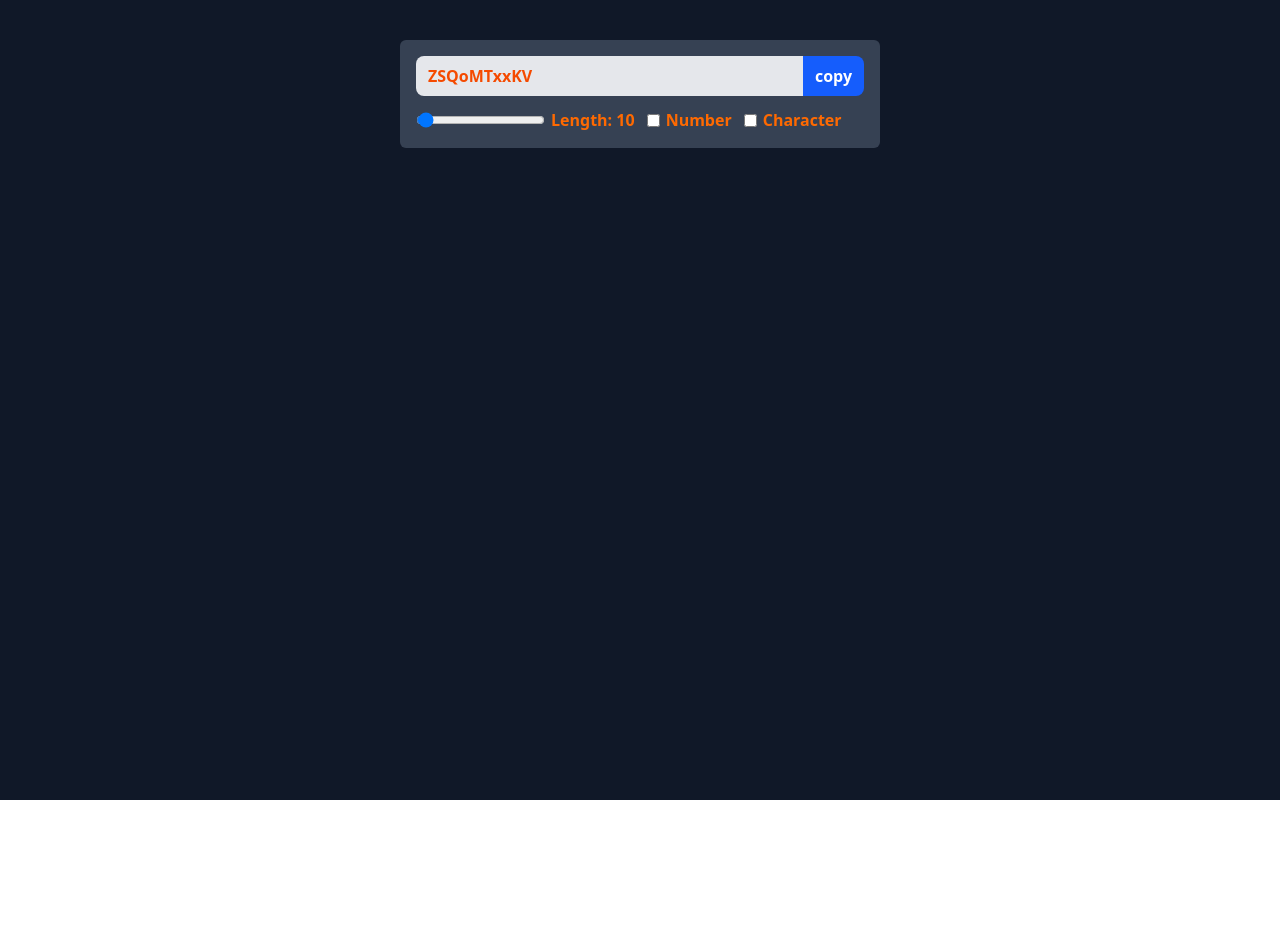
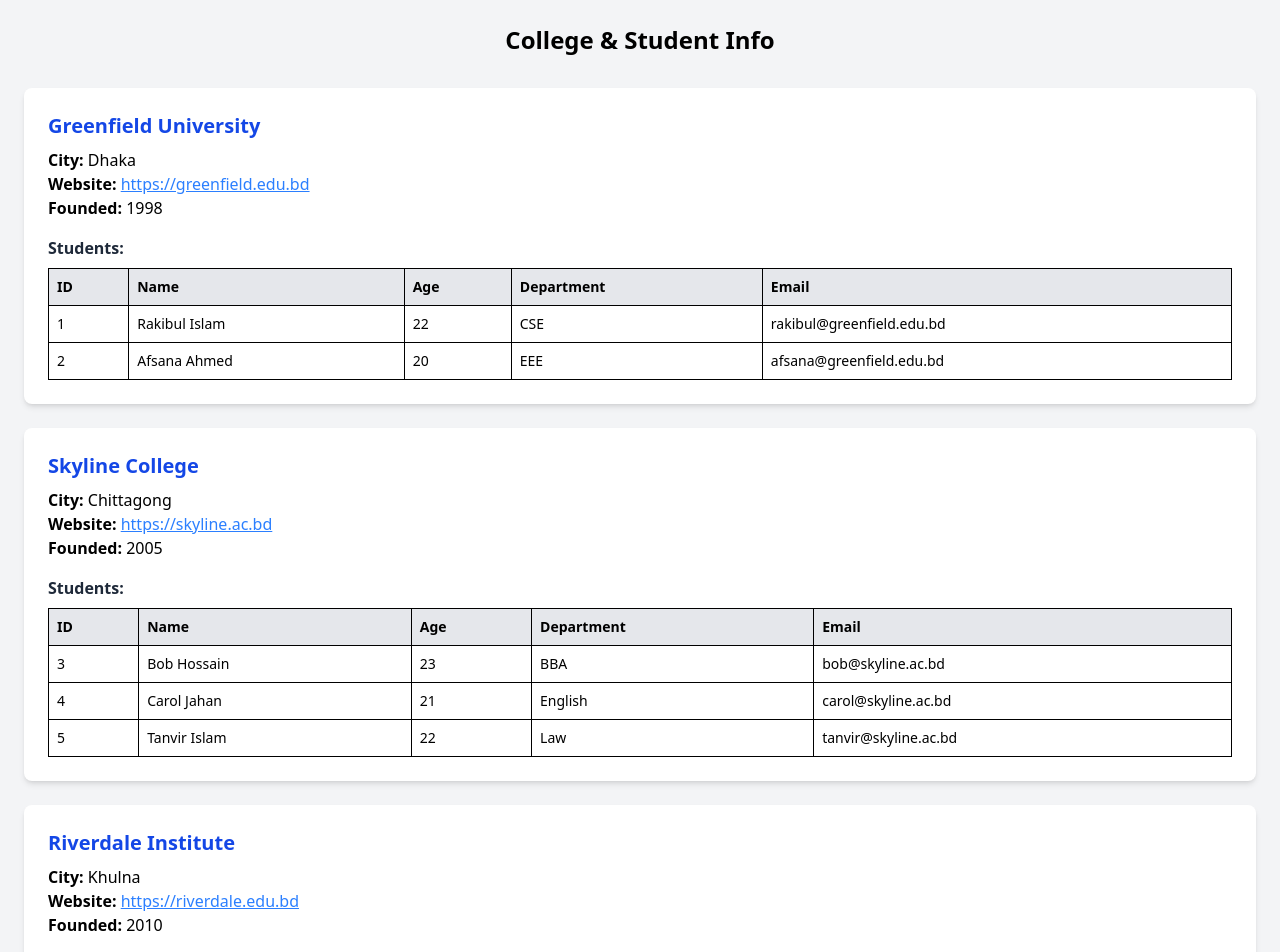
Before and after one commit to rakibul2242/learn_react, a React (Vite) app: page / in a window 1280 px wide. Shown: the top 952 px of the page. Before the commit the page ends 800 px from the top, so only its background shows below. Built offline with nearby package versions, Linux system fonts and the light colour scheme.

Commit message:
map, loop, nasted loop

```diff
--- a/src/App.jsx
+++ b/src/App.jsx
@@ -1,13 +1,19 @@
 import BgChanger from "./BgChanger";
 import Counter from "./Counter";
 import PasswordGenerator from "./PasswordGenerator";
+import Map from "./Map";
+import Clock from "./Clock";
+import NestedLoop from "./NestedLoop";
 
 function App() {
   return (
     <>
       {/* <BgChanger /> */}
       {/* <Counter /> */}
-      <PasswordGenerator />
+      {/* <PasswordGenerator /> */}
+      {/* <Map /> */}
+      {/* <Clock /> */}
+      <NestedLoop />
     </>
   );
 }
--- /dev/null
+++ b/src/Clock.jsx
@@ -0,0 +1,29 @@
+import { useEffect, useState } from "react";
+
+function Clock() {
+  const [time, setTime] = useState(new Date().toLocaleTimeString());
+  useEffect(() => {
+    setInterval(() => {
+      setTime(new Date().toLocaleTimeString());
+    }, 1000);
+  }, []);
+
+  return (
+    <>
+      <div className="bg-black h-screen flex items-center justify-center p-6">
+        <div className="text-center text-cyan-400 drop-shadow-lg">
+          <div
+            className="text-4xl font-mono font-extrabold tracking-widest bg-black border-4 border-cyan-400 rounded-lg px-10 py-6 select-none shadow-[0_0_30px_cyan] animate-pulse"
+            style={{ animationDuration: "1.8s" }}
+          >
+            {time}
+          </div>
+          <div className="mt-5 text-cyan-300 uppercase tracking-wider font-semibold text-lg">
+            DIGITAL CLOCK
+          </div>
+        </div>
+      </div>
+    </>
+  );
+}
+export default Clock;
--- /dev/null
+++ b/src/Map.jsx
@@ -0,0 +1,55 @@
+const usersData = [
+  { id: "1", name: "Rakibul Islam", gmail: "rakibul@example.com", age: "22" },
+  { id: "2", name: "Alice Smith", gmail: "alice@example.com", age: "25" },
+  { id: "3", name: "Bob Johnson", gmail: "bob@example.com", age: "30" },
+  { id: "4", name: "Carol Lee", gmail: "carol@example.com", age: "28" },
+  { id: "5", name: "David Brown", gmail: "david@example.com", age: "34" },
+  { id: "6", name: "Emily Davis", gmail: "emily@example.com", age: "21" },
+  { id: "7", name: "Frank Miller", gmail: "frank@example.com", age: "27" },
+  { id: "8", name: "Grace Wilson", gmail: "grace@example.com", age: "26" },
+  { id: "9", name: "Henry Moore", gmail: "henry@example.com", age: "33" },
+  { id: "10", name: "Ivy Taylor", gmail: "ivy@example.com", age: "29" },
+  { id: "11", name: "Jack Anderson", gmail: "jack@example.com", age: "24" },
+  { id: "12", name: "Karen Thomas", gmail: "karen@example.com", age: "31" },
+  { id: "13", name: "Leo Martin", gmail: "leo@example.com", age: "23" },
+  { id: "14", name: "Mia White", gmail: "mia@example.com", age: "20" },
+  { id: "15", name: "Nina Harris", gmail: "nina@example.com", age: "32" },
+];
+
+function Map() {
+  return (
+    <div className="bg-gray-900 h-screen text-white flex items-center justify-center p-6">
+      <table className="table-auto border-collapse border border-gray-600 w-full max-w-3xl text-sm">
+        <thead>
+          <tr className="bg-gray-800 text-gray-300 uppercase text-xs">
+            <th className="border border-gray-600 px-4 py-2 text-left">ID</th>
+            <th className="border border-gray-600 px-4 py-2 text-left">Name</th>
+            <th className="border border-gray-600 px-4 py-2 text-left">
+              G-mail
+            </th>
+            <th className="border border-gray-600 px-4 py-2 text-left">Age</th>
+          </tr>
+        </thead>
+        <tbody>
+          {usersData.map((usersData) => (
+            <User usersData={usersData} />
+          ))}
+        </tbody>
+      </table>
+    </div>
+  );
+}
+function User({ usersData }) {
+  return (
+    <>
+        <tr className="bg-gray-700 hover:bg-gray-600 transition-colors" key={usersData.id}>
+            <td className="border border-gray-600 px-4 py-2">{usersData.id}</td>
+            <td className="border border-gray-600 px-4 py-2">{usersData.name}</td>
+            <td className="border border-gray-600 px-4 py-2">{usersData.gmail}</td>
+            <td className="border border-gray-600 px-4 py-2">{usersData.age}</td>
+        </tr>
+    </>
+  );
+}
+
+export default Map;
--- /dev/null
+++ b/src/NestedLoop.jsx
@@ -0,0 +1,148 @@
+function NestedLoop() {
+  const colleges = [
+    {
+      name: "Greenfield University",
+      city: "Dhaka",
+      website: "https://greenfield.edu.bd",
+      founded: 1998,
+      students: [
+        {
+          id: 1,
+          name: "Rakibul Islam",
+          age: 22,
+          department: "CSE",
+          email: "rakibul@greenfield.edu.bd",
+        },
+        {
+          id: 2,
+          name: "Afsana Ahmed",
+          age: 20,
+          department: "EEE",
+          email: "afsana@greenfield.edu.bd",
+        },
+      ],
+    },
+    {
+      name: "Skyline College",
+      city: "Chittagong",
+      website: "https://skyline.ac.bd",
+      founded: 2005,
+      students: [
+        {
+          id: 3,
+          name: "Bob Hossain",
+          age: 23,
+          department: "BBA",
+          email: "bob@skyline.ac.bd",
+        },
+        {
+          id: 4,
+          name: "Carol Jahan",
+          age: 21,
+          department: "English",
+          email: "carol@skyline.ac.bd",
+        },
+        {
+          id: 5,
+          name: "Tanvir Islam",
+          age: 22,
+          department: "Law",
+          email: "tanvir@skyline.ac.bd",
+        },
+      ],
+    },
+    {
+      name: "Riverdale Institute",
+      city: "Khulna",
+      website: "https://riverdale.edu.bd",
+      founded: 2010,
+      students: [
+        {
+          id: 6,
+          name: "Nadia Rahman",
+          age: 24,
+          department: "Pharmacy",
+          email: "nadia@riverdale.edu.bd",
+        },
+        {
+          id: 7,
+          name: "Farhan Kabir",
+          age: 21,
+          department: "CSE",
+          email: "farhan@riverdale.edu.bd",
+        },
+        {
+          id: 8,
+          name: "Sadia Anjum",
+          age: 20,
+          department: "Architecture",
+          email: "sadia@riverdale.edu.bd",
+        },
+      ],
+    },
+    {
+      name: "Sunrise University",
+      city: "Rajshahi",
+      website: "https://sunriseuniv.edu.bd",
+      founded: 2015,
+      students: [
+        {
+          id: 9,
+          name: "Mahin Reza",
+          age: 22,
+          department: "Economics",
+          email: "mahin@sunriseuniv.edu.bd",
+        },
+        {
+          id: 10,
+          name: "Zara Hasan",
+          age: 23,
+          department: "Sociology",
+          email: "zara@sunriseuniv.edu.bd",
+        },
+      ],
+    },
+  ];
+
+  return (
+    <div className="bg-gray-100 min-h-screen p-6">
+      <h1 className="text-2xl font-bold text-center mb-8">College & Student Info</h1>
+      <div className="grid gap-6">
+        {colleges.map((college, index) => (
+          <div key={index} className="bg-white shadow-md rounded-lg p-6">
+            <h2 className="text-xl font-semibold text-blue-700 mb-2">{college.name}</h2>
+            <p><strong>City:</strong> {college.city}</p>
+            <p><strong>Website:</strong> <a href={college.website} target="_blank" className="text-blue-500 underline">{college.website}</a></p>
+            <p><strong>Founded:</strong> {college.founded}</p>
+
+            <h3 className="mt-4 font-semibold text-gray-800">Students:</h3>
+            <table className="w-full mt-2 border text-sm">
+              <thead className="bg-gray-200 text-left">
+                <tr>
+                  <th className="p-2 border">ID</th>
+                  <th className="p-2 border">Name</th>
+                  <th className="p-2 border">Age</th>
+                  <th className="p-2 border">Department</th>
+                  <th className="p-2 border">Email</th>
+                </tr>
+              </thead>
+              <tbody>
+                {college.students.map((student) => (
+                  <tr key={student.id} className="hover:bg-gray-100">
+                    <td className="p-2 border">{student.id}</td>
+                    <td className="p-2 border">{student.name}</td>
+                    <td className="p-2 border">{student.age}</td>
+                    <td className="p-2 border">{student.department}</td>
+                    <td className="p-2 border">{student.email}</td>
+                  </tr>
+                ))}
+              </tbody>
+            </table>
+          </div>
+        ))}
+      </div>
+    </div>
+  );
+}
+
+export default NestedLoop;
```
Also changed, not shown: 1 other file (tests, documents, lock files or other folders).
